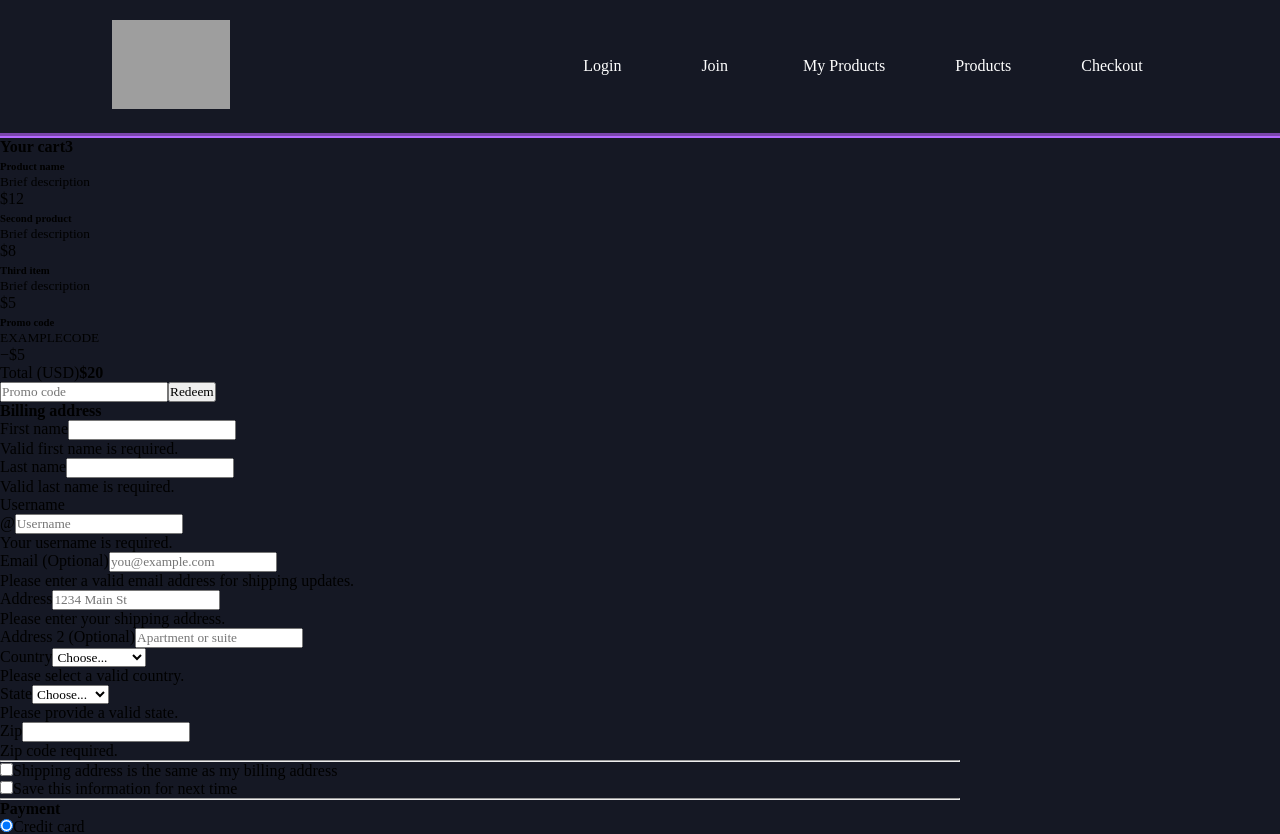
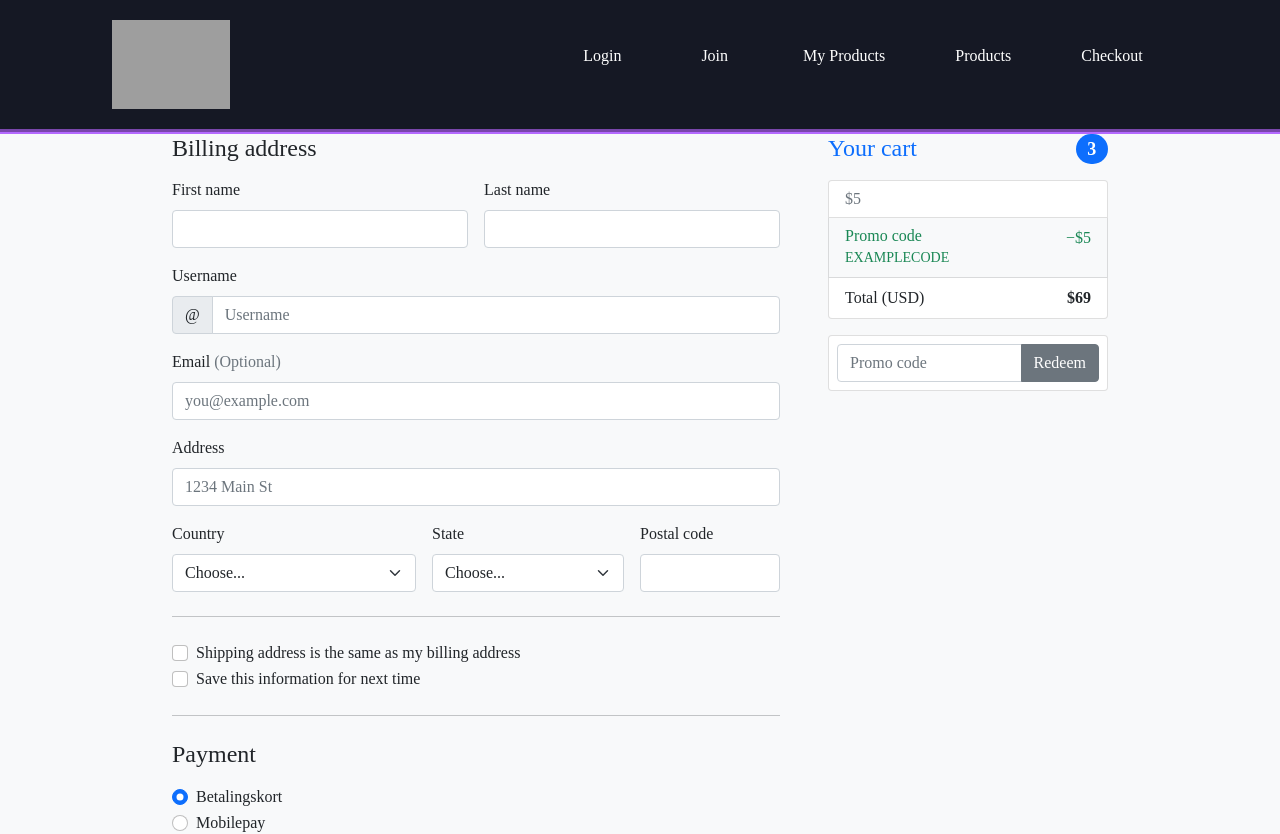
Before and after one commit to MathiasKristensen99/TitanMarket, an Angular app in the folder TitanMarketFrontend/: page /checkout in a window 1280 px wide. Shown: the top 834 px of the page. Built offline with nearby package versions, Linux system fonts and the light colour scheme; grey boxes are pictures that could not be loaded.

Commit message:
mere tjek ud

```diff
--- a/TitanMarketFrontend/src/app/checkout/checkout.component.html
+++ b/TitanMarketFrontend/src/app/checkout/checkout.component.html
@@ -11,15 +11,17 @@
 
 
   <!-- Bootstrap core CSS -->
-  <link href="/node_modules/bootstrap/dist/css/bootstrap.min.css" rel="stylesheet" integrity="sha384-1BmE4kWBq78iYhFldvKuhfTAU6auU8tT94WrHftjDbrCEXSU1oBoqyl2QvZ6jIW3" crossorigin="anonymous">
+  <link href="/node_modules/bootstrap/dist/css/bootstrap.css" rel="stylesheet=css" integrity="sha384-1BmE4kWBq78iYhFldvKuhfTAU6auU8tT94WrHftjDbrCEXSU1oBoqyl2QvZ6jIW3" crossorigin="anonymous">
+  <link href="https://cdn.jsdelivr.net/npm/bootstrap@5.1.3/dist/css/bootstrap.min.css" rel="stylesheet" integrity="sha384-1BmE4kWBq78iYhFldvKuhfTAU6auU8tT94WrHftjDbrCEXSU1oBoqyl2QvZ6jIW3" crossorigin="anonymous">
 
-<!--  &lt;!&ndash;   Favicons &ndash;&gt;-->
-<!--  <link rel="apple-touch-icon" href="/docs/5.1/assets/img/favicons/apple-touch-icon.png" sizes="180x180">-->
-<!--  <link rel="icon" href="/docs/5.1/assets/img/favicons/favicon-32x32.png" sizes="32x32" type="image/png">-->
-<!--  <link rel="icon" href="/docs/5.1/assets/img/favicons/favicon-16x16.png" sizes="16x16" type="image/png">-->
-<!--  <link rel="manifest" href="/docs/5.1/assets/img/favicons/manifest.json">-->
-<!--  <link rel="mask-icon" href="/docs/5.1/assets/img/favicons/safari-pinned-tab.svg" color="#7952b3">-->
-<!--  <link rel="icon" href="/docs/5.1/assets/img/favicons/favicon.ico">-->
+
+    <!--   Favicons -->
+  <link rel="apple-touch-icon" href="/docs/5.1/assets/img/favicons/apple-touch-icon.png" sizes="180x180">
+  <link rel="icon" href="/docs/5.1/assets/img/favicons/favicon-32x32.png" sizes="32x32" type="image/png">
+  <link rel="icon" href="/docs/5.1/assets/img/favicons/favicon-16x16.png" sizes="16x16" type="image/png">
+  <link rel="manifest" href="/docs/5.1/assets/img/favicons/manifest.json">
+  <link rel="mask-icon" href="/docs/5.1/assets/img/favicons/safari-pinned-tab.svg" color="#7952b3">
+  <link rel="icon" href="/docs/5.1/assets/img/favicons/favicon.ico">
   <meta name="theme-color" content="#7952b3">
 
 
@@ -41,7 +43,7 @@
 
 
   <!-- Custom styles for this template -->
-  <link href="form-validation.css" rel="stylesheet">
+  <link href="res/form-validation.css" rel="stylesheet">
 </head>
 
 
@@ -57,24 +59,6 @@
         </h4>
         <ul class="list-group mb-3">
           <li class="list-group-item d-flex justify-content-between lh-sm">
-            <div>
-              <h6 class="my-0">Product name</h6>
-              <small class="text-muted">Brief description</small>
-            </div>
-            <span class="text-muted">$12</span>
-          </li>
-          <li class="list-group-item d-flex justify-content-between lh-sm">
-            <div>
-              <h6 class="my-0">Second product</h6>
-              <small class="text-muted">Brief description</small>
-            </div>
-            <span class="text-muted">$8</span>
-          </li>
-          <li class="list-group-item d-flex justify-content-between lh-sm">
-            <div>
-              <h6 class="my-0">Third item</h6>
-              <small class="text-muted">Brief description</small>
-            </div>
             <span class="text-muted">$5</span>
           </li>
           <li class="list-group-item d-flex justify-content-between bg-light">
@@ -86,7 +70,7 @@
           </li>
           <li class="list-group-item d-flex justify-content-between">
             <span>Total (USD)</span>
-            <strong>$20</strong>
+            <strong>$69</strong>
           </li>
         </ul>
 
@@ -144,16 +128,11 @@
               </div>
             </div>
 
-            <div class="col-12">
-              <label for="address2" class="form-label">Address 2 <span class="text-muted">(Optional)</span></label>
-              <input type="text" class="form-control" id="address2" placeholder="Apartment or suite">
-            </div>
-
             <div class="col-md-5">
               <label for="country" class="form-label">Country</label>
               <select class="form-select" id="country" required="">
                 <option value="">Choose...</option>
-                <option>United States</option>
+                <option>Denmark</option>
               </select>
               <div class="invalid-feedback">
                 Please select a valid country.
@@ -164,7 +143,9 @@
               <label for="state" class="form-label">State</label>
               <select class="form-select" id="state" required="">
                 <option value="">Choose...</option>
-                <option>California</option>
+                <option>Jylland</option>
+                <option>Fyn</option>
+                <option>Sjælland</option>
               </select>
               <div class="invalid-feedback">
                 Please provide a valid state.
@@ -172,10 +153,10 @@
             </div>
 
             <div class="col-md-3">
-              <label for="zip" class="form-label">Zip</label>
-              <input type="text" class="form-control" id="zip" placeholder="" required="">
+              <label for="Postal code" class="form-label">Postal code</label>
+              <input type="text" class="form-control" id="Postal code" placeholder="" required="">
               <div class="invalid-feedback">
-                Zip code required.
+                Postal code needed.
               </div>
             </div>
           </div>
@@ -198,12 +179,12 @@
 
           <div class="my-3">
             <div class="form-check">
-              <input id="credit" name="paymentMethod" type="radio" class="form-check-input" checked="" required="">
-              <label class="form-check-label" for="credit">Credit card</label>
+              <input id="Betalingskort" name="paymentMethod" type="radio" class="form-check-input" checked="" required="">
+              <label class="form-check-label" for="betalingskort">Betalingskort</label>
             </div>
             <div class="form-check">
-              <input id="debit" name="paymentMethod" type="radio" class="form-check-input" required="">
-              <label class="form-check-label" for="debit">Debit card</label>
+              <input id="Mobilepay" name="paymentMethod" type="radio" class="form-check-input" required="">
+              <label class="form-check-label" for="Mobilepay">Mobilepay</label>
             </div>
             <div class="form-check">
               <input id="paypal" name="paymentMethod" type="radio" class="form-check-input" required="">
@@ -267,7 +248,7 @@
 
 <script src="dist/js/bootstrap.bundle.min.js"></script>
 
-<script src="form-validation.js"></script>
+<script src="res/form-validation.js"></script>
 
 
 </body>
--- a/TitanMarketFrontend/src/app/checkout/checkout.component.ts
+++ b/TitanMarketFrontend/src/app/checkout/checkout.component.ts
@@ -3,7 +3,7 @@ import { Component, OnInit } from '@angular/core';
 @Component({
   selector: 'app-checkout',
   templateUrl: './checkout.component.html',
-  styleUrls: ['./form-validation.css']
+  styleUrls: ['./res/form-validation.css']
 })
 export class CheckoutComponent implements OnInit {
 
```
Also changed, not shown: TitanMarketFrontend/src/app/checkout/res/form-validation.css (renamed from TitanMarketFrontend/src/app/checkout/form-validation.css), TitanMarketFrontend/src/app/checkout/res/form-validation.js (renamed from TitanMarketFrontend/src/app/checkout/form-validation.js).
